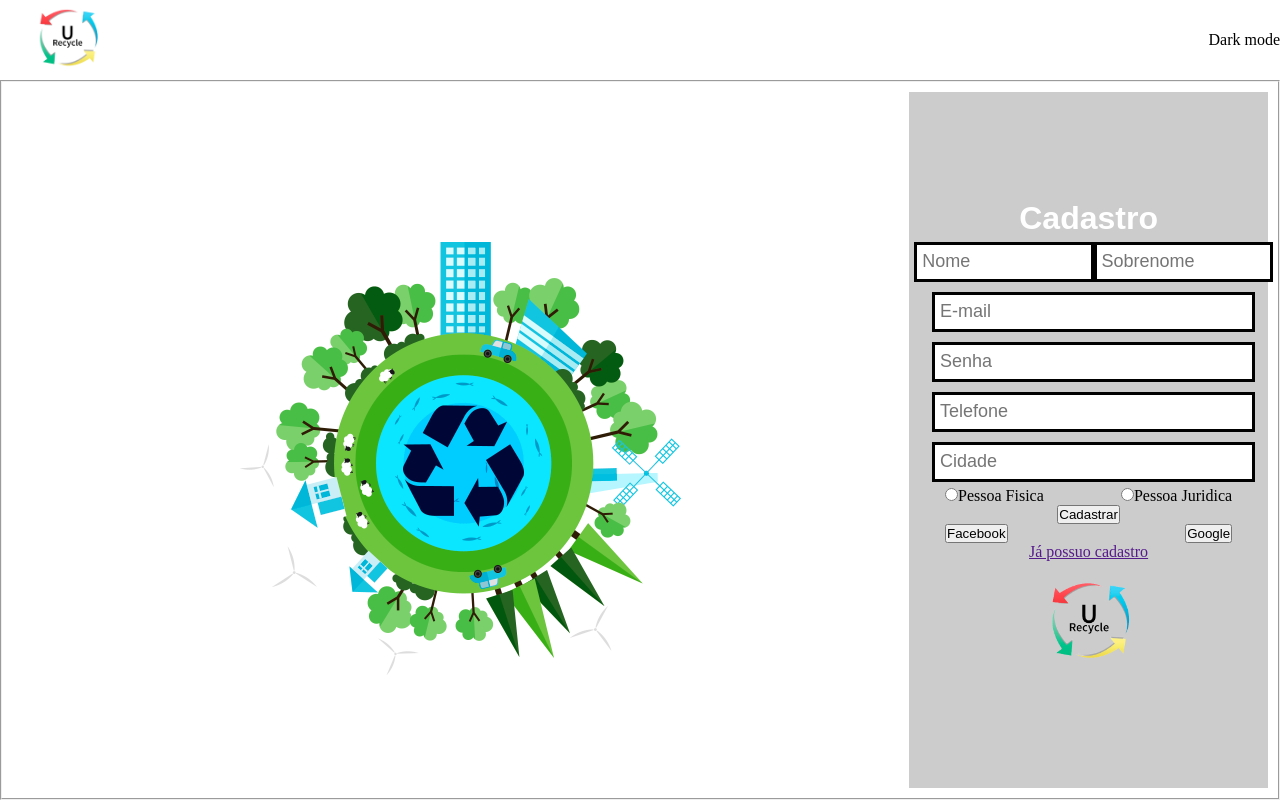
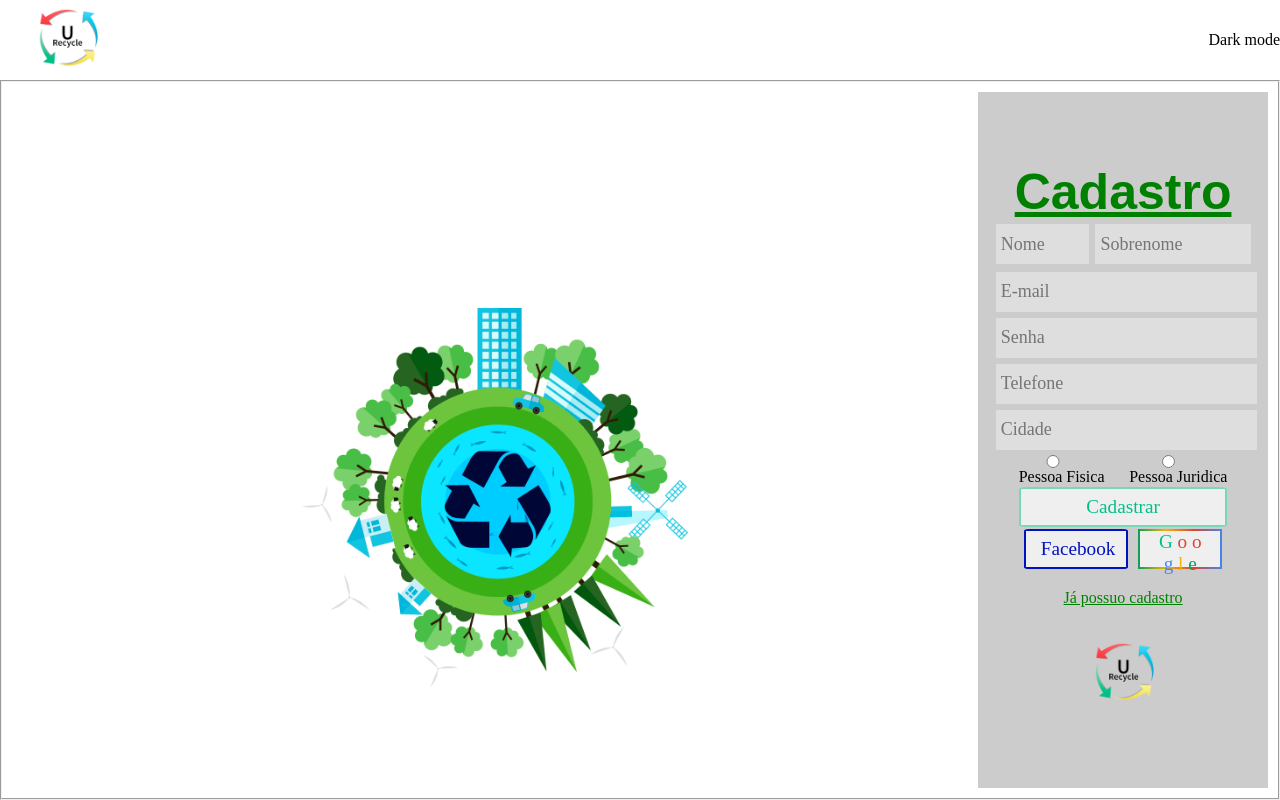
Before and after one commit to JoaoLimaV/Projeto-URecycle, a PHP site: page /src/pages/cadastro.html in a window 1280 px wide. Run offline with PHP 8.4, Linux system fonts and the light colour scheme; some web fonts are replaced.

Commit message:
Add cadastro

```diff
--- a/src/css/cadastro.css
+++ b/src/css/cadastro.css
@@ -42,12 +42,43 @@ fieldset{
     align-items: center;
 }
 
-form{
+.img_form > h1{
+    font-size: 100px;
+}
+
+.img_form > img{
     width: 40%;
+}
+
+.form_div{
+    width: 30%;
     height: 100%;
     background-color: #ccc;
     display: flex;
     justify-content: center;
+    align-items: center;
+    flex-wrap: wrap;
+    flex-direction: column;
+}
+
+.form_div > img {
+    width: 135px;
+    height: 90px;
+}
+
+.form_div > h1 {
+    color: green;
+    text-decoration: underline;
+    font-size: 50px;
+}
+
+form{
+    width: 90%;
+    height: 50%;
+    position: relative;
+    background-color: #ccc;
+    display: flex;
+    justify-content: space-between;
     align-items: center;
     flex-wrap: wrap;
     flex-direction: column;
@@ -73,12 +104,18 @@ form .redes_sociais{
     justify-items: center;
 }
 
-form #nomeCompleto{
+.form_nome{
     display: flex;
+    justify-content: space-between;
+    align-items: center;
 }
 
 #nome{
-    margin-right: 5px;
+    width: 60%;
+}
+
+#sobrenome{
+    width: 100%;
 }
 
 form > img {
@@ -86,10 +123,112 @@ form > img {
 }
 
 input[type='text'] {
-    border: 3px solid #000;
+    border: none;
     width: 100%;
     height: 40px;
     font-size: 18px;
     padding-left: 5px;
-    margin: 5px;
+    background-color: #dedede;
+    margin: 3px;
 }
+
+button{
+    font-size: 1.2em;
+    height: 40px;
+    cursor: pointer;
+    border-radius: 5%;
+    border: 2px solid rgb(0, 192, 135, 0.5);
+    padding: 0 15px;
+    margin: 0 5px;
+    color: rgb(0, 192, 135);
+}
+
+button:hover{
+    background-color:rgb(0, 192, 135, 0.5);
+    border: 2px solid transparent;
+    color: white;
+    transition: 1s;
+}
+
+#btn_cadastrar{
+    width: 80%;
+}
+
+.redes_sociais{
+    width: 100%;
+}
+
+#btn_facebook{
+    font-size: 1.2em;
+    height: 40px;
+    cursor: pointer;
+    border-radius: 5%;
+    border: 2px solid rgb(0, 19, 192);
+    padding: 0 15px;
+    margin: 0 5px;
+    color: rgb(0, 19, 192);
+    width: 50%;
+    transition: 1s;
+}
+
+#btn_facebook:hover{
+    background-color:rgb(6, 99, 238);
+    border: 2px solid transparent;
+    color: white;
+    transition: 1s;
+}
+
+
+#btn_google{
+    font-size: 1.2em;
+    height: 40px;
+    cursor: pointer;
+    border-image-slice: 2;
+    border-width: 2px;
+    border-radius: 5%;
+    border-image-source: linear-gradient(to left, #4285F4
+    , #DB4437, #F4B400, #0F9D58);
+    padding: 0 15px;
+    margin: 0 5px;
+    width: 50%;
+}
+
+#btn_google:hover{
+    border: 2px solid transparent;
+    background-image: linear-gradient(to left, #4285F4
+    , #DB4437, #F4B400, #0F9D58);
+}
+
+.g{
+    color: #4285F4;
+}
+
+.o{
+    color: #DB4437;
+}
+
+.o{
+    color: #DB4437;
+}
+
+.l{
+    color: #F4B400;
+}
+
+.e{
+    color: #0F9D58;
+}
+
+.possui_cadastro{
+    margin-top: 20px;
+    margin-bottom: 20px;
+}
+
+button > p{
+    display: inline-block;
+}
+
+.form_div > a {
+    color: green;
+    text-decoration: underline;
+}
--- a/src/fonts/font.css
+++ b/src/fonts/font.css
@@ -4,5 +4,5 @@
 }
 
 *{
-    font-size: SourceSansPro-Regular;
+    font-family: SourceSansPro-Regular;
 }
--- a/src/pages/cadastro.html
+++ b/src/pages/cadastro.html
@@ -4,14 +4,15 @@
     <meta charset="UTF-8">
     <meta http-equiv="X-UA-Compatible" content="IE=edge">
     <meta name="viewport" content="width=device-width, initial-scale=1.0">
-    <link rel="stylesheet" type="text/css" href="/src/css/cadastro.css" media="screen"/>
+    <link rel="stylesheet" type="text/css" href="../css/cadastro.css" media="screen"/>
+    <link rel="stylesheet" type="text/css" href="../fonts/font.css" media="screen"/>
     <link rel="stylesheet" type="text/css" href="/css/styles.css" media="screen"/>
     <title>Cadastro U-Recycle</title>
 </head>
 <body>
     <header class="">
         <a href="">
-            <img src="/src/img/logo.png">
+            <img src="../img/logo.png">
         </a>
         <div>
             <p>Dark mode</p>
@@ -20,17 +21,19 @@
         <fieldset class="container">
             <div class="img_form">
                 <h1>Você faz a diferença</h1>
-                <img src="/src/img/Cadastro.png" alt="">
+                <img src="../img/Cadastro.png" alt="">
             </div>
+            <div class="form_div">
+                <h1>Cadastro</h1>
                 <form action="">
-                <h1>Cadastro</h1>
+                     <div class="form_nome">
+                        <input type="text" placeholder="Nome" id="nome">
 
-                <div class="nome" id="nomeCompleto">
-                    <div id="nomeDiv"><input type="text" placeholder="Nome" id="nome"></div>
-                    <div id="sobrenomeDiv"><input type="text" placeholder="Sobrenome" id="sobrenome"></div>
+                        <input type="text" placeholder="Sobrenome" id="sobrenome">
                      </div>
 
-                <div class="data">
+
+                <div>
                     <input type="text" placeholder="E-mail">
                     <input type="text" placeholder="Senha">
                     <input type="text" placeholder="Telefone">
@@ -39,21 +42,28 @@
 
                     <div class="radio">
                         <div id="pf">
-                        <input type="radio" name="pessoaFisica" id="pessoaFisica"><label for=pessoaFisica">Pessoa Fisica</label>
+                            <input type="radio" name="userType" id="pessoaFisica" class="radio"><label for=pessoaFisica">Pessoa Fisica</label>
                         </div>
                         <div id="pj">
-                        <input type="radio" name="pessoaJuridica" id="pessoaJuridica"><label for="pessoaJuridica">Pessoa Juridica</label>
+                            <input type="radio" name="userType" id="pessoaJuridica" class="radio"><label for="pessoaJuridica">Pessoa Juridica</label>
                         </div>
                     </div>
-                <button>Cadastrar</button>
+                    <button id="btn_cadastrar">Cadastrar</button>
                     <div class="redes_sociais">
-                    <button>Facebook</button>
-                    <button>Google</button>
+                        <button id="btn_facebook">Facebook</button>
+                        <button id="btn_google">
+                            <p class="G">G</p>
+                            <p class="o">o</p>
+                            <p class="o">o</p>
+                            <p class="g">g</p>
+                            <p class="l">l</p>
+                            <p class="e">e</p>
+                        </button>
                     </div>
-                <a href="">Já possuo cadastro</a>
-                <img src="/src/img/logo.png">
                 </form>
+                <a href="" class="possui_cadastro">Já possuo cadastro</a>
+                <img src="../img/logo.png">
+            </div>
         </fieldset>
-
 </body>
 </html>
```
Lines whose indentation alone changed are shown as unchanged.
